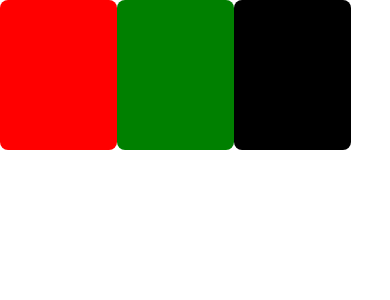
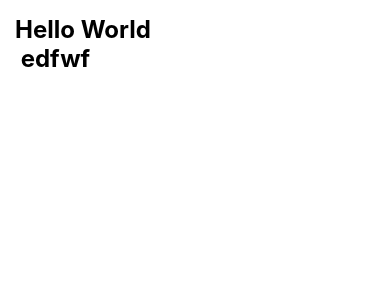
Before and after one commit to nazariikekosh/n.k_ReactNative-pizzaTest, a React Native app in the folder PizzaTestJs/: screen / in a window 390 px wide. Shown: the top 300 px of the page. Built offline with nearby package versions, Linux system fonts and the light colour scheme.

Commit message:
add status bar

```diff
--- a/PizzaTestJs/App.js
+++ b/PizzaTestJs/App.js
@@ -1,14 +1,14 @@
-import { SafeAreaView, ScrollView, StyleSheet, Text, View } from  'react-native';
+import { SafeAreaView, ScrollView, StatusBar, StyleSheet, Text, View } from  'react-native';
 import React from 'react';
 
 const App = () => {
     return (
       <SafeAreaView style={{flex: 1}}>
-        {/* {<statusbar barStyle={isDarckMode ? 'light-content' : 'dark-content'} />}  */}
+        <StatusBar backgroundColor="#fff" barStyle={'dark-content'} />
         <View style={styles.container}>
-          <View style={styles.view1} />
-          <View style={[styles.view1,{backgroundColor: 'green'}]} />
-          <View style={[styles.view1,{backgroundColor: '#000'}]} />
+          <Text style={styles.text}>
+            Hello World {'\n'} edfwf
+          </Text>
         </View>
       </SafeAreaView>
 
@@ -18,15 +18,16 @@ const App = () => {
 
 const styles = StyleSheet.create({
   container: {
+    paddingHorizontal: 15,
+    paddingVertical: 15,
     display: 'flex',
     flexDirection: 'row',
+    justifyContent: 'space-between'
   },
 
-  view1: {
-    width: "30%",
-    height: 150,
-    borderRadius: 8,
-    backgroundColor: "red",
+  text: {
+    fontSize: 24,
+    fontWeight: '700',
   }
 
 });
```
